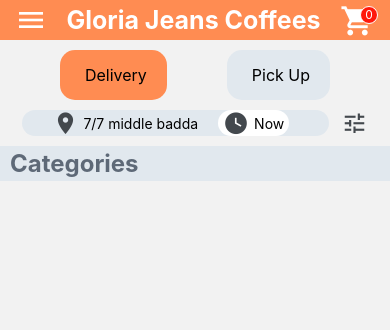
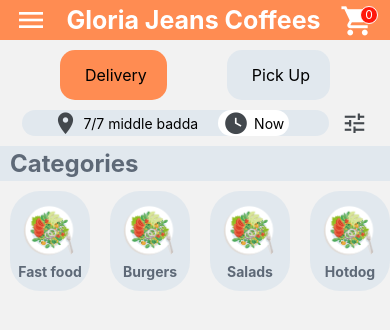
Before and after one commit to nickty/expressfood2, a React Native app: screen /HomeScreen in a window 390 px wide. Shown: the top 330 px of the page. Built offline with nearby package versions, Linux system fonts and the light colour scheme.

Commit message:
flatlist card

```diff
--- /dev/null
+++ b/src/global/Data.js
@@ -0,0 +1,32 @@
+export const filterData = [
+    {
+        name: "Fast food",
+        image: require('../assets/vagitable.png'),
+        id: 1
+    },
+    {
+        name: "Burgers",
+        image: require('../assets/vagitable.png'),
+        id: 2
+    },
+    {
+        name: "Salads",
+        image: require('../assets/vagitable.png'),
+        id: 3
+    },
+    {
+        name: "Hotdog",
+        image: require('../assets/vagitable.png'),
+        id: 4
+    },
+    {
+        name: "Chinese",
+        image: require('../assets/vagitable.png'),
+        id: 5
+    },
+    {
+        name: "Sea Food",
+        image: require('../assets/vagitable.png'),
+        id: 6
+    },
+]
--- a/src/screens/HomeScreen.js
+++ b/src/screens/HomeScreen.js
@@ -1,13 +1,15 @@
-import { ScrollView, StyleSheet, Text, View } from 'react-native'
+import { FlatList, Image, Pressable, ScrollView, StyleSheet, Text, View } from 'react-native'
 import React, { useState } from 'react'
 import HomeHeader from '../components/HomeHeader'
 import { TouchableOpacity } from 'react-native-gesture-handler'
 import { colors } from '../global/styles'
 import { Icon } from '@rneui/themed'
+import { filterData } from '../global/Data'
 
 const HomeScreen = () => {
 
   const [delivery, setDelivery] = useState(true)
+  const [indexCheck, setIndexCheck] = useState(0)
 
   return (
     <View style={styles.container}>
@@ -78,6 +80,36 @@
             <Text style={styles.headerText}>Categories</Text>
           </View>
 
+          <View>
+            <FlatList
+              horizontal={true}
+              showsHorizontalScrollIndicator={false}
+              data={filterData}
+              keyExtractor={(item)=>item.id}
+              extraData={indexCheck}
+              renderItem={({item, index}) => (
+                <Pressable
+                  onPress={() => {
+                    setIndexCheck(item.id)
+                  }}
+                >
+                  <View style= {indexCheck === item.id ? {...styles.smallCardSelected} : {...styles.smallCard}}>
+                      <Image
+                        style={{height: 60, width: 60, borderRadius: 30}}
+                        source = {item.image}
+
+                      />
+                      <View>
+                        <Text style = {indexCheck === item.id ? {...styles.smallCardSelected} : {...styles.smallCardText}}>
+                          {item.name}
+                        </Text>
+                      </View>
+                  </View>
+                </Pressable>
+              )}
+            />
+          </View>
+
         </ScrollView>
 
     </View>
@@ -133,5 +165,33 @@
     headerTextView: {
       backgroundColor: colors.grey5,
       paddingVertical: 3
+    },
+    smallCard: {
+      borderRadius: 30,
+      backgroundColor: colors.grey5,
+      justifyContent: 'center',
+      alignItems: 'center',
+      padding: 5,
+      width: 80,
+      margin: 10,
+      height: 100
+    },
+    smallCardSelected: {
+      borderRadius: 30,
+      backgroundColor: colors.buttons,
+      justifyContent: 'center',
+      alignItems: 'center',
+      padding: 5,
+      width: 80,
+      margin: 10,
+      height: 100
+    },
+    smallCardTextSelected: {
+      fontWeight: 'bold',
+      color: colors.CardBackground
+    },
+    smallCardText: {
+      fontWeight: 'bold',
+      color: colors.grey2
     }
 })
```
Also changed, not shown: src/assets/vagitable.png (added).
